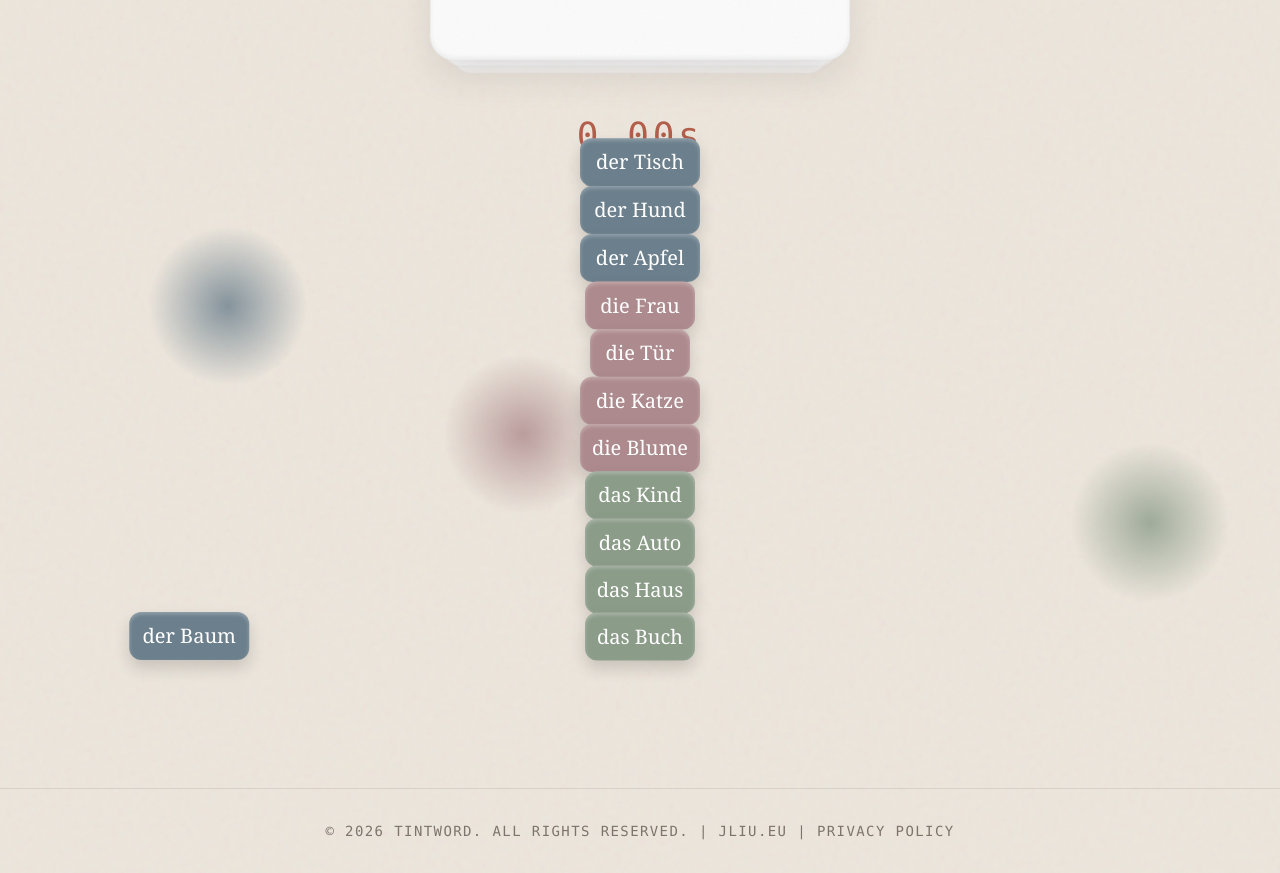
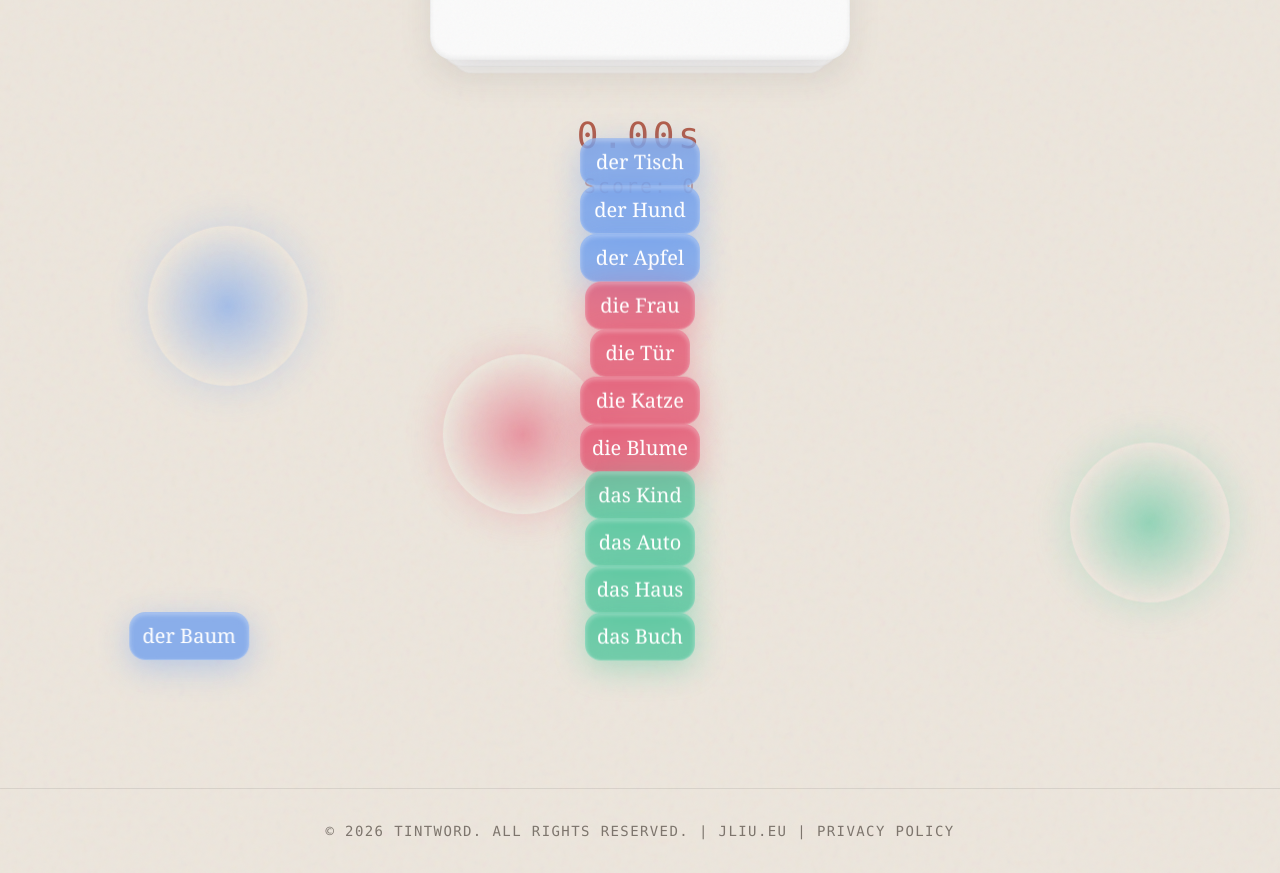
Before and after one commit to jliu-00/tintword-landing, a React (Vite) app: page / in a window 1280 px wide. Shown: the part 1260-2133 px from the top of the page. Built offline with nearby package versions, Linux system fonts and the light colour scheme.

Commit message:
feat(design): overhaul dark mode aesthetic and fix scroll hijack

```diff
--- a/src/components/PhysicsPool.tsx
+++ b/src/components/PhysicsPool.tsx
@@ -3,18 +3,18 @@ import Matter from "matter-js";
 
 // Enhanced Morandi Colors & Genders
 const wordsData = [
-  { text: "der Baum", color: "#6B7F8C", gender: "der", w: 120, h: 48 },
-  { text: "der Tisch", color: "#6B7F8C", gender: "der", w: 120, h: 48 },
-  { text: "der Hund", color: "#6B7F8C", gender: "der", w: 120, h: 48 },
-  { text: "der Apfel", color: "#6B7F8C", gender: "der", w: 120, h: 48 },
-  { text: "die Frau", color: "#AD8A8D", gender: "die", w: 110, h: 48 },
-  { text: "die Tür", color: "#AD8A8D", gender: "die", w: 100, h: 48 },
-  { text: "die Katze", color: "#AD8A8D", gender: "die", w: 120, h: 48 },
-  { text: "die Blume", color: "#AD8A8D", gender: "die", w: 120, h: 48 },
-  { text: "das Kind", color: "#8B9C89", gender: "das", w: 110, h: 48 },
-  { text: "das Auto", color: "#8B9C89", gender: "das", w: 110, h: 48 },
-  { text: "das Haus", color: "#8B9C89", gender: "das", w: 110, h: 48 },
-  { text: "das Buch", color: "#8B9C89", gender: "das", w: 110, h: 48 },
+  { text: "der Baum", color: "var(--der-color)", gender: "der", w: 120, h: 48 },
+  { text: "der Tisch", color: "var(--der-color)", gender: "der", w: 120, h: 48 },
+  { text: "der Hund", color: "var(--der-color)", gender: "der", w: 120, h: 48 },
+  { text: "der Apfel", color: "var(--der-color)", gender: "der", w: 120, h: 48 },
+  { text: "die Frau", color: "var(--die-color)", gender: "die", w: 110, h: 48 },
+  { text: "die Tür", color: "var(--die-color)", gender: "die", w: 100, h: 48 },
+  { text: "die Katze", color: "var(--die-color)", gender: "die", w: 120, h: 48 },
+  { text: "die Blume", color: "var(--die-color)", gender: "die", w: 120, h: 48 },
+  { text: "das Kind", color: "var(--das-color)", gender: "das", w: 110, h: 48 },
+  { text: "das Auto", color: "var(--das-color)", gender: "das", w: 110, h: 48 },
+  { text: "das Haus", color: "var(--das-color)", gender: "das", w: 110, h: 48 },
+  { text: "das Buch", color: "var(--das-color)", gender: "das", w: 110, h: 48 },
 ];
 
 export function PhysicsPool() {
@@ -110,8 +110,41 @@ export function PhysicsPool() {
     });
 
     // FIX: prevent Matter.js from capturing scroll events so the page is still scrollable
+    // Matter.js aggressively sets touch-action: none and binds global preventDefault handlers
+    mouse.element.style.touchAction = "auto";
+    (mouse.element.style as any).webkitUserSelect = "auto";
+
+    // Remove Matter's default aggressive wheel and touch handlers
     mouse.element.removeEventListener("mousewheel", (mouse as any).mousewheel);
     mouse.element.removeEventListener("DOMMouseScroll", (mouse as any).mousewheel);
+
+    mouse.element.removeEventListener("touchstart", (mouse as any).mousedown);
+    mouse.element.removeEventListener("touchmove", (mouse as any).mousemove);
+    mouse.element.removeEventListener("touchend", (mouse as any).mouseup);
+
+    let isDragging = false;
+    const handleTouchStart = (e: any) => {
+      if ((e.target as HTMLElement).closest('.word-block')) {
+        isDragging = true;
+        (mouse as any).mousedown(e);
+      }
+    };
+    const handleTouchMove = (e: any) => {
+      if (isDragging) {
+        (mouse as any).mousemove(e);
+      }
+    };
+    const handleTouchEnd = (e: any) => {
+      if (isDragging) {
+        isDragging = false;
+        (mouse as any).mouseup(e);
+      }
+    };
+
+    mouse.element.addEventListener("touchstart", handleTouchStart, { passive: false });
+    mouse.element.addEventListener("touchmove", handleTouchMove, { passive: false });
+    mouse.element.addEventListener("touchend", handleTouchEnd, { passive: false });
+
 
     World.add(world, mouseConstraint);
 
@@ -348,29 +381,32 @@ export function PhysicsPool() {
       </div>
 
       {/* Wandering Vortex Visuals */}
-      {/* Deepened colors and opacity to make them clearly visible */}
+      {/* Sleek, glowing gemstone vortexes using CSS color-mix for opacity */}
       <div
         className="absolute rounded-full pointer-events-none transition-transform duration-[50ms]"
         style={{
           width: 160, height: 160,
-          background: "radial-gradient(circle, rgba(107,127,140,0.8) 0%, rgba(107,127,140,0) 70%)",
-          transform: `translate(${vortexPositions.der.x - 80}px, ${vortexPositions.der.y - 80}px)`
+          background: "radial-gradient(circle, color-mix(in srgb, var(--der-color) 40%, transparent) 0%, transparent 70%)",
+          transform: `translate(${vortexPositions.der.x - 80}px, ${vortexPositions.der.y - 80}px)`,
+          boxShadow: "0 0 40px color-mix(in srgb, var(--der-color) 20%, transparent)"
         }}
       />
       <div
         className="absolute rounded-full pointer-events-none transition-transform duration-[50ms]"
         style={{
           width: 160, height: 160,
-          background: "radial-gradient(circle, rgba(173,138,141,0.8) 0%, rgba(173,138,141,0) 70%)",
-          transform: `translate(${vortexPositions.die.x - 80}px, ${vortexPositions.die.y - 80}px)`
+          background: "radial-gradient(circle, color-mix(in srgb, var(--die-color) 40%, transparent) 0%, transparent 70%)",
+          transform: `translate(${vortexPositions.die.x - 80}px, ${vortexPositions.die.y - 80}px)`,
+          boxShadow: "0 0 40px color-mix(in srgb, var(--die-color) 20%, transparent)"
         }}
       />
       <div
         className="absolute rounded-full pointer-events-none transition-transform duration-[50ms]"
         style={{
           width: 160, height: 160,
-          background: "radial-gradient(circle, rgba(139,156,137,0.8) 0%, rgba(139,156,137,0) 70%)",
-          transform: `translate(${vortexPositions.das.x - 80}px, ${vortexPositions.das.y - 80}px)`
+          background: "radial-gradient(circle, color-mix(in srgb, var(--das-color) 40%, transparent) 0%, transparent 70%)",
+          transform: `translate(${vortexPositions.das.x - 80}px, ${vortexPositions.das.y - 80}px)`,
+          boxShadow: "0 0 40px color-mix(in srgb, var(--das-color) 20%, transparent)"
         }}
       />
 
@@ -379,12 +415,12 @@ export function PhysicsPool() {
         <div
           key={i}
           ref={(el) => { elementsRef.current[i] = el; }}
-          className="absolute top-0 left-0 flex items-center justify-center text-white font-serif text-xl rounded-xl shadow-lg cursor-grab active:cursor-grabbing select-none hover:brightness-110 transition-opacity duration-300 ease-out z-10"
+          className="word-block absolute top-0 left-0 flex items-center justify-center text-white font-serif text-xl rounded-2xl cursor-grab active:cursor-grabbing select-none hover:brightness-125 transition-all duration-300 ease-out z-10 border border-white/20 backdrop-blur-md"
           style={{
             width: w.w,
             height: w.h,
-            backgroundColor: w.color,
-            boxShadow: "inset 0 2px 4px rgba(255,255,255,0.3), 0 8px 16px rgba(0,0,0,0.15)"
+            backgroundColor: `color-mix(in srgb, ${w.color} 55%, transparent)`,
+            boxShadow: `0 8px 32px 0 color-mix(in srgb, ${w.color} 30%, transparent), inset 0 2px 4px rgba(255,255,255,0.3)`
           }}
         >
           {w.text}
--- a/src/index.css
+++ b/src/index.css
@@ -13,6 +13,7 @@
 
 @layer base {
   :root {
+    /* Light Mode: Cream and Warm Tones */
     --background: #ECE5DC;
     --foreground: #2D2926;
     --muted: #DCD4CB;
@@ -22,6 +23,22 @@
     --die-color: #E11D48;
     --das-color: #10B981;
     --der-color: #3B82F6;
+  }
+
+  /* Native Dark Mode: Sleek Obsidian and Vibrant Gemstones */
+  @media (prefers-color-scheme: dark) {
+    :root {
+      --background: #09090B; /* Sleek obsidian/slate */
+      --foreground: #F8FAFC;
+      --muted: #1E293B;
+      --muted-foreground: #94A3B8;
+      --accent: #F43F5E; /* Vibrant rose/crimson */
+
+      /* Glowing Gemstone Colors for the blocks */
+      --die-color: #E11D48; /* Ruby Red */
+      --das-color: #10B981; /* Emerald Green */
+      --der-color: #3B82F6; /* Sapphire Blue */
+    }
   }
 }
 
```
